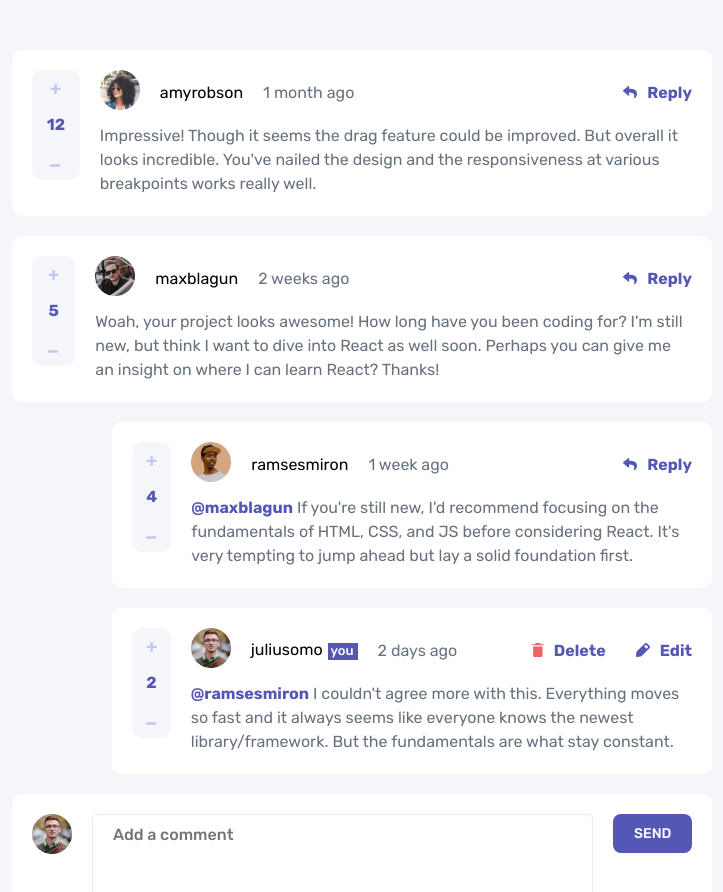
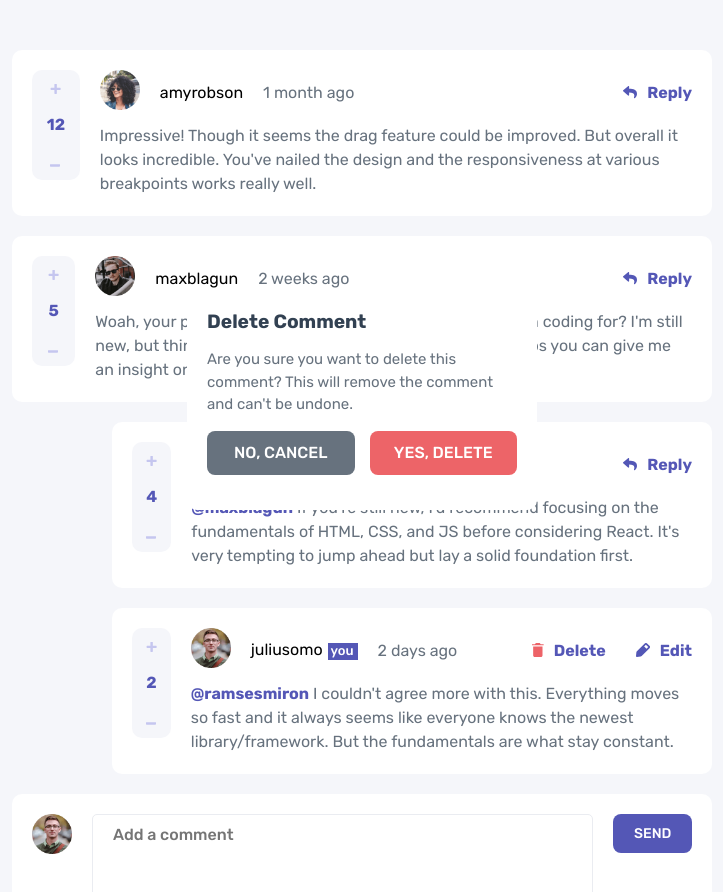
Before and after one commit to Abels-dev/interactive-comments-section, a plain HTML site: page index.html in a window 1280 px wide. Both pictures are taken after a click on the button "Delete". Shown: the whole page, without its empty margins (278-1001 px from the left). Drawn offline with Linux system fonts and the light colour scheme.

Commit message:
added functionality to delete message

```diff
--- a/index.html
+++ b/index.html
@@ -155,12 +155,12 @@
             <button class="send">SEND</button>
          </section>
       </main>
-      <section class="deleteBox">
+      <section class="deleteBox" id="deleteBox">
          <h1>Delete Comment</h1>
          <p>Are you sure you want to delete this comment? This will remove the comment and can't be undone.</p>
          <div class="confirmationBtns">
-         <button class="no">NO, CANCEL</button>
-         <button class="yes">YES, DELETE</button>
+         <button class="no" id="no">NO, CANCEL</button>
+         <button class="yes" id="yes">YES, DELETE</button>
          </div>
       </section>
    </body>
--- a/script.js
+++ b/script.js
@@ -4,7 +4,10 @@ const userName = document.querySelectorAll(".userName");
 const postedTime = document.querySelectorAll(".time");
 const reply = document.querySelectorAll(".reply");
 const postedComment = document.querySelectorAll(".comment");
-
+const deleteBtn = document.querySelector(".delete");
+const deleteConfirmBox = document.getElementById("deleteBox");
+const confirmDelete = document.getElementById("yes");
+const cancelDelete = document.getElementById("no");
 const fetchingJson = async () => {
    try {
       const response = await fetch("data.json");
@@ -37,7 +40,7 @@ const handlingData = async () => {
                   givenData.comments[1].replies[i - 2].content;
             else
                postedComment[i].innerHTML =
-                   `<span class="repliedUser">@${givenData.comments[1].replies[0].user.username}</span>`+
+                  `<span class="repliedUser">@${givenData.comments[1].replies[0].user.username}</span>` +
                   " " +
                   givenData.comments[1].replies[i - 2].content;
          }
@@ -52,3 +55,11 @@ const handlingData = async () => {
    }
 };
 handlingData();
+deleteBtn.addEventListener("click", (e) => {
+   deleteConfirmBox.style.display = "block";
+   cancelDelete.onclick = () => (deleteConfirmBox.style.display = "none");
+   confirmDelete.onclick = () => {
+      e.target.closest(".container").remove();
+      deleteConfirmBox.style.display = "none";
+   };
+});
```
